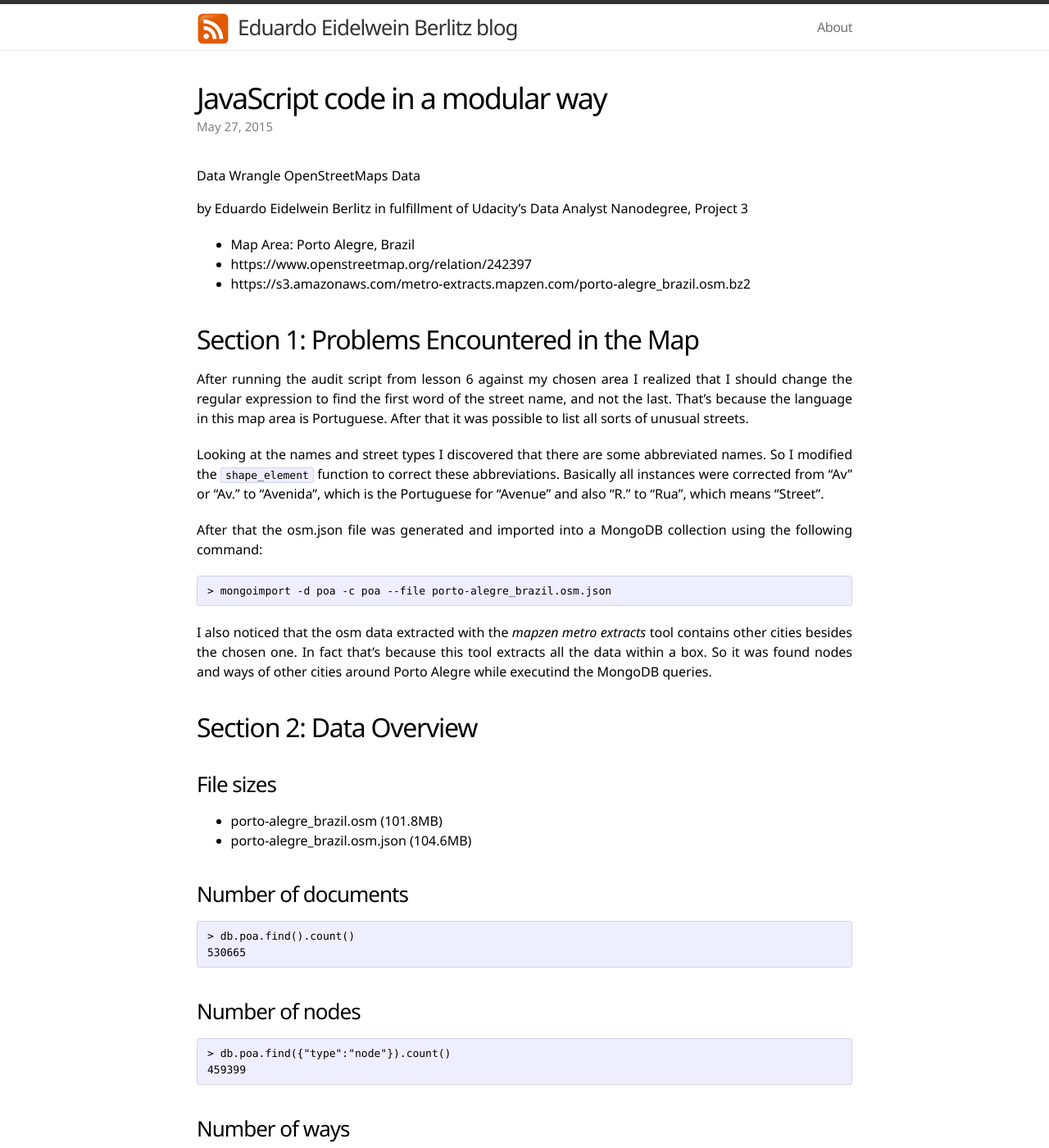
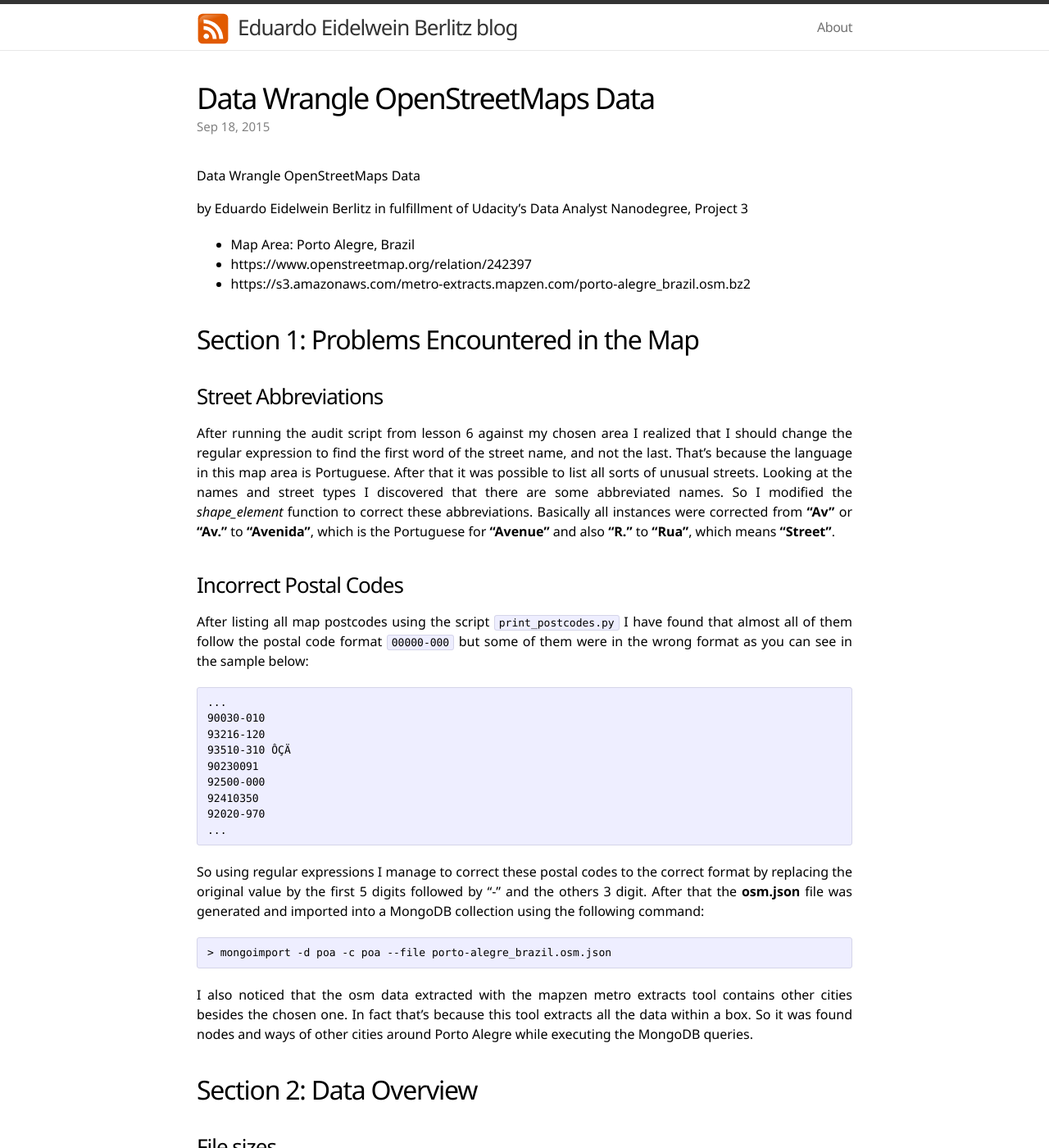
Before and after one commit to eberlitz/eberlitz.github.io, a Jekyll site: the page built from _posts/2015-09-18-data-wrangle-openstreetmaps-data.markdown, in a window 1280 px wide and 1400 px high. Shown: the whole window at 82% size. Built offline with Jekyll 4.4.1, drawn with Linux system fonts in a browser that asks for light colours; Markdown is read by kramdown in place of the engine named in the settings; comment, search, counter and statistics services are not loaded; some of the changed text lies outside the part shown.

Commit message:
Post: Data Wrangle OpenStreetMaps Data

```diff
--- a/_posts/2015-08-30-data-wrangle-openstreetmaps-data.markdown
+++ b/_posts/2015-09-18-data-wrangle-openstreetmaps-data.markdown
@@ -1,9 +1,9 @@
 ---
 layout: post
 comments: true
-title:  "JavaScript code in a modular way"
-excerpt: "This post shows how to create a single JavaScript code to run in browser or Node.js environments"
-date:   2015-05-27 10:39:00
+title:  "Data Wrangle OpenStreetMaps Data"
+excerpt: "My personal project in fulfillment of Udacity’s Data Analyst Nanodegree"
+date:   2015-09-18 18:00:00
 published:   true
 ---
 
@@ -17,15 +17,32 @@ by Eduardo Eidelwein Berlitz in fulfillment of Udacity’s Data Analyst Nanodegr
 
 ## Section 1: Problems Encountered in the Map
 
+### Street Abbreviations
+
+
 After running the audit script from lesson 6 against my chosen area I realized that I should change the regular expression to find the first word of the street name, and not the last. That's because the language in this map area is Portuguese. After that it was possible to list all sorts of unusual streets.
+Looking at the names and street types I discovered that there are some abbreviated names. So I modified the *shape_element* function to correct these abbreviations. Basically all instances were corrected from **"Av"** or **"Av."** to **"Avenida"**, which is the Portuguese for **"Avenue"** and also **"R."** to **"Rua"**, which means **"Street"**.
 
-Looking at the names and street types I discovered that there are some abbreviated names. So I modified the `shape_element` function to correct these abbreviations. Basically all instances were corrected from "Av" or "Av." to "Avenida", which is the Portuguese for "Avenue" and also "R." to "Rua", which means "Street".
+### Incorrect Postal Codes
 
-After that the osm.json file was generated and imported into a MongoDB collection using the following command:
+After listing all map postcodes using the script `print_postcodes.py` I have found that almost all of them follow the postal code format `00000-000` but some of them were in the wrong format as you can see in the sample below:
+
+    ...
+    90030-010
+    93216-120
+    93510-310 ÔÇÄ
+    90230091
+    92500-000
+    92410350
+    92020-970
+    ...
+
+So using regular expressions I manage to correct these postal codes to the correct format by replacing the original value by the first 5 digits followed by "-” and the others 3 digit.
+After that the **osm.json** file was generated and imported into a MongoDB collection using the following command:
 
     > mongoimport -d poa -c poa --file porto-alegre_brazil.osm.json
 
-I also noticed that the osm data extracted with the *mapzen metro extracts* tool contains other cities besides the chosen one. In fact that's because this tool extracts all the data within a box. So it was found nodes and ways of other cities around Porto Alegre while executind the MongoDB queries.
+I also noticed that the osm data extracted with the mapzen metro extracts tool contains other cities besides the chosen one. In fact that's because this tool extracts all the data within a box. So it was found nodes and ways of other cities around Porto Alegre while executing the MongoDB queries.
 
 ## Section 2: Data Overview
 
@@ -118,7 +135,7 @@ db.poa.aggregate([
     {'$sort': {'count': -1}}, {'$limit': 10}
 ])
 
-[{"_id" : "yes", "count" : 5174 },
+[{"_id": "yes", "count" : 5174 },
 { "_id" : "house", "count" : 811 },
 { "_id" : "industrial", "count" : 384 },
 { "_id" : "residential", "count" : 362 },
@@ -211,7 +228,7 @@ db.poa.aggregate([
 
 ## Section 3:  Additional Ideas
 
-Analyzing the data it is possible to realize that the city of Porto Alegre (which is the state capital) have less addresses associated with this data set than the city of São Leopoldo. But not all nodes or ways include this information since its geographical position is represented within regions of a city. What could be done in this case, is check if each node or way belongs to a city based on the latitude and longitude and ensure that the property "address.city" is properly informed.
+Analyzing the data it is possible to realize that the city of Porto Alegre (which is the state capital) have fewer addresses associated with this data set than the city of São Leopoldo. But not all nodes or ways include this information since its geographical position is represented within regions of a city. What could be done in this case, is check if each node or way belongs to a city based on the latitude and longitude and ensure that the property "address.city" is properly informed. By doing so, we could get statistics related to cities in a much more reliable way. In fact, I think this is the biggest benefit to anticipate problems and implement improvements to the data you want to analyze. Real world data are very susceptible to being incomplete, noisy and inconsistent which means that if you have low-quality of data the results of their analysis will also be of poor quality.
 
 Another alternative to help in the absence of information in the region would be the use of gamification to make more people help in the map contribution. Something like Waze app already does today.
 
@@ -227,3 +244,4 @@ This review of the data is cursory, but it’s obvious that the Porto Alegre are
 - [Python Regular Expressions](https://docs.python.org/2/library/re.html#search-vs-match)
 - [MongoDB Operators](http://docs.mongodb.org/v2.4/reference/operator/)
 - [Metro Extracts - City-sized portions of OpenStreetMap](https://mapzen.com/data/metro-extracts)
+- Udacity course, "Data Wrangling with MongoDB"
```
